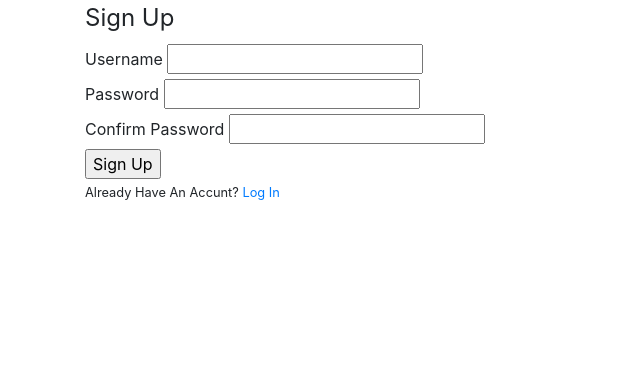
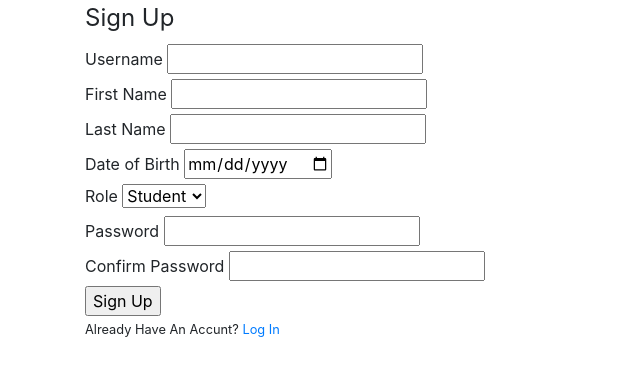
Before and after one commit to danaie/Library-Database, a Flask app: template lib_flask/templates/signup.html in a window 1280 px wide. Shown: the part 24-400 px from the top of the page, without its empty margins (0-640 px from the left). Run offline with Flask 3, Linux system fonts and the light colour scheme; the template is opened without the code that fills it: values that come from a table or form of the project are taken from there, others are empty.

Commit message:
Update signup.html

```diff
--- a/lib_flask/templates/signup.html
+++ b/lib_flask/templates/signup.html
@@ -20,17 +20,59 @@
 					{% endif %}
 				</div>
 				<div>
-					{{ form.email.label() }}
-					{% if form.email.errors %}
-						{{ form.email }}
+					{{ form.first_name.label() }}
+					{% if form.first_name.errors %}
+						{{ form.first_name }}
 						<div>
-							{% for error in form.email.errors %}
+							{% for error in form.first_name.errors %}
 								<span>{{ error }}</span>
 							{% endfor %}
 						</div>
 
 					{% else %}
-					{{ form.email }}
+					{{ form.first_name }}
+					{% endif %}
+				</div>
+				<div>
+					{{ form.last_name.label() }}
+					{% if form.last_name.errors %}
+						{{ form.last_name }}
+						<div>
+							{% for error in form.last_name.errors %}
+								<span>{{ error }}</span>
+							{% endfor %}
+						</div>
+
+					{% else %}
+					{{ form.last_name }}
+					{% endif %}
+				</div>
+				<div>
+					{{ form.date_of_birth.label() }}
+					{% if form.date_of_birth.errors %}
+						{{ form.date_of_birth }}
+						<div>
+							{% for error in form.date_of_birth.errors %}
+								<span>{{ error }}</span>
+							{% endfor %}
+						</div>
+
+					{% else %}
+					{{ form.date_of_birth }}
+					{% endif %}
+				</div>
+				<div>
+					{{ form.role.label() }}
+					{% if form.role.errors %}
+						{{ form.role }}
+						<div>
+							{% for error in form.role.errors %}
+								<span>{{ error }}</span>
+							{% endfor %}
+						</div>
+
+					{% else %}
+					{{ form.role }}
 					{% endif %}
 				</div>
 				<div>
```
